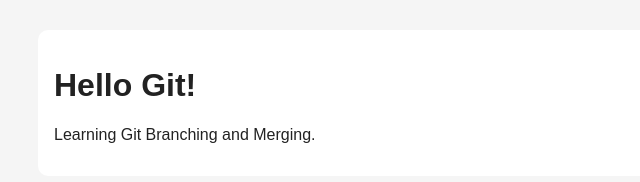
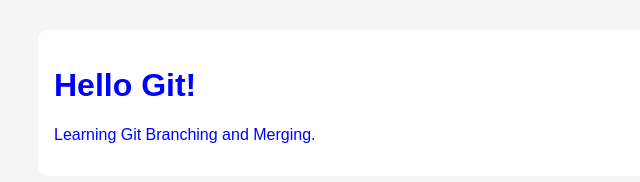
Before and after one commit to bushra202126/2019200000032_1_GitLab, a plain HTML site: page index.html in a window 1280 px wide. Shown: the whole page, without its empty margins (0-640 px from the left). Drawn offline with Linux system fonts and the light colour scheme.

Commit message:
Change text color in branch-2

```diff
--- a/index.css
+++ b/index.css
@@ -1,7 +1,7 @@
 body {
     background-color: #f5f5f5;
     font-family: Arial;
-    color: #222222;
+    color: #0000ff;
 }
 
 .card {
```
